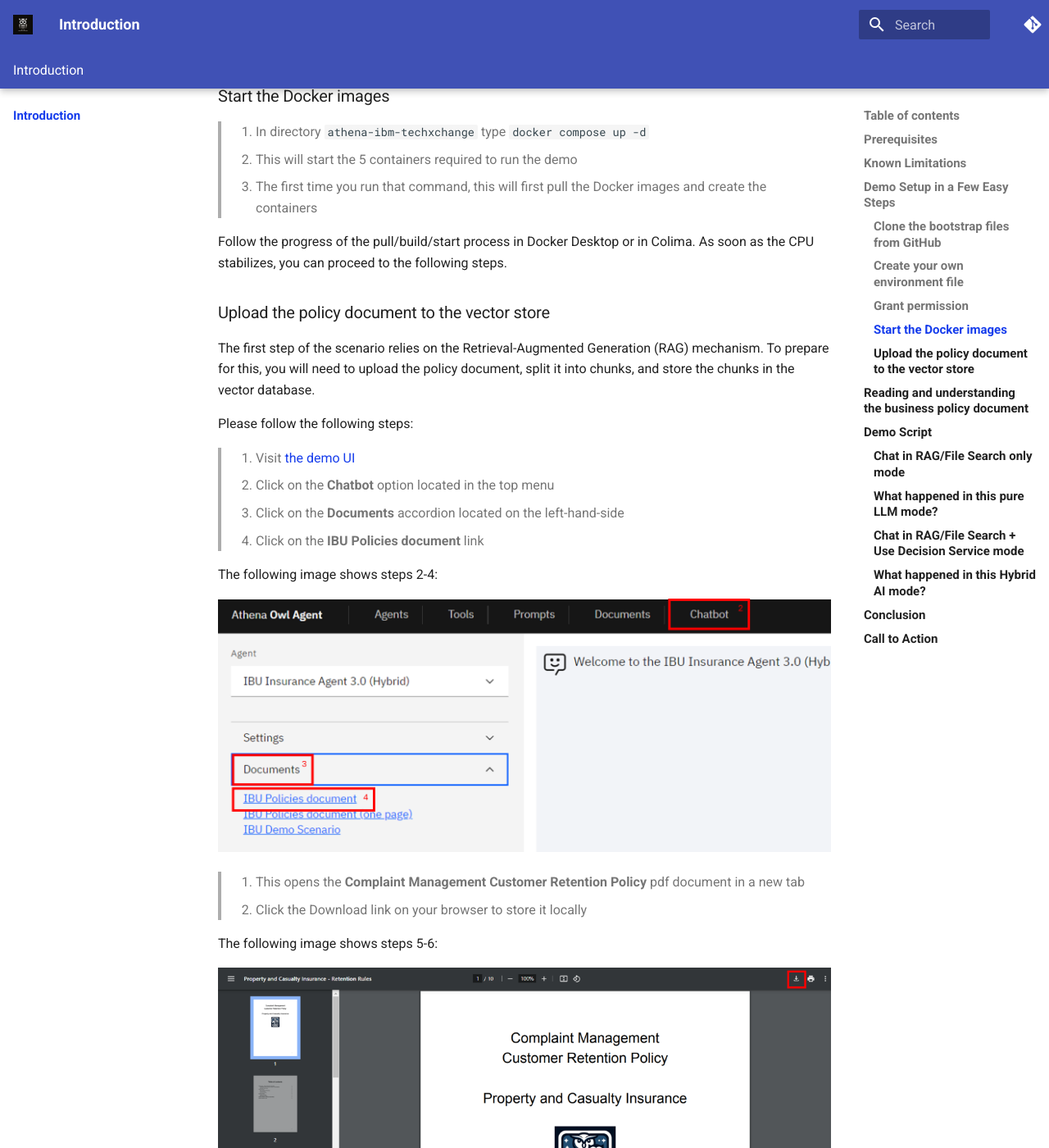
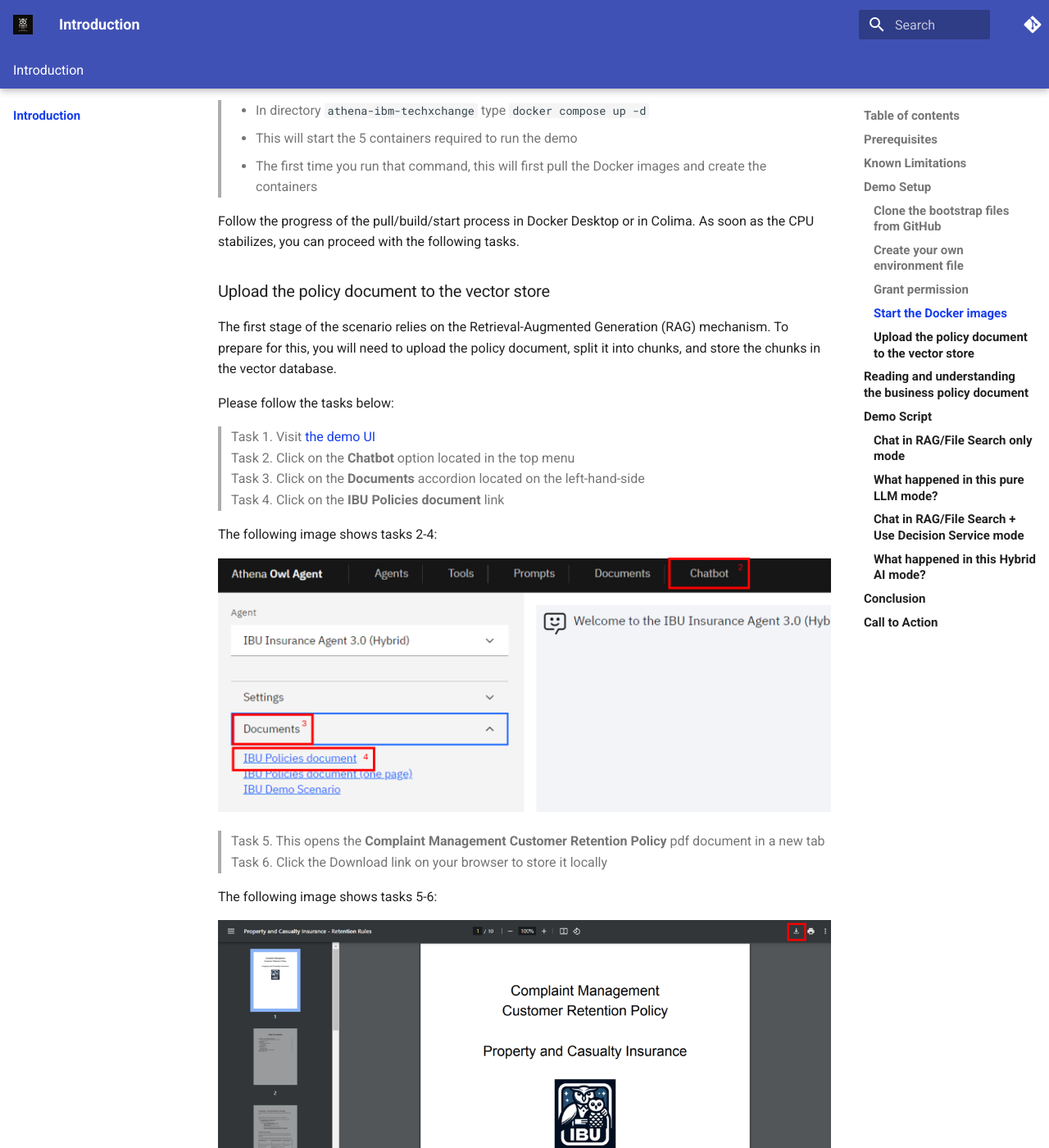
Before and after one commit to AthenaDecisionSystems/athena-ibm-techxchange, an MkDocs documentation site: the page built from docs/index.md, in a window 1280 px wide and 1400 px high, scrolled down 1904 px. Shown: the whole window at 82% size. Built offline with MkDocs 1.6.1 and Material for MkDocs 9.7.7, drawn with Linux system fonts in a browser that asks for light colours; comment, search, counter and statistics services are not loaded; some of the changed text lies outside the part shown.

Commit message:
Consistent naming of tasks and steps

```diff
--- a/docs/index.md
+++ b/docs/index.md
@@ -10,7 +10,7 @@ This demo, built on the **Athena Owl Agent Framework**, illustrates the power of
 
 1. [Prerequisites](#prerequisites)
 2. [Known Limitations](#known-limitations)
-3. [Demo Setup in a Few Easy Steps](#demo-setup-in-a-few-easy-steps)
+3. [Demo Setup](#demo-setup)
 4. [Reading and understanding the business policy document](#reading-and-understanding-the-business-policy-document)
 5. [Demo Script](#demo-script)
 6. [Conclusion](#conclusion)
@@ -38,15 +38,15 @@ Below are the prerequisites to install and run the demo:
 
 The following limitations are known and will be fixed promptly
 
-> - If you create rules in the ODM Decision Center and deploy them to the ODM Rule Execution Server, they will not show as justifications, even if they fire
-> - You'll have to manually grand read, write, and execute permissions to everyone (owner, group, and others) on the `decisions` directory
-> - Chat history is erased as soon as you leave the Chatbot page by clicking another tab
+> - If you create rules in the ODM Decision Center and deploy them to the ODM Rule Execution Server, they will execute as expected but will not show as justifications, even if they fire
+> - You'll have to manually grant read, write, and execute permissions on the `decisions` directory
+> - Chat history is erased when you leave the Chatbot page by clicking another tab
 
-## Demo Setup in a Few Easy Steps
+## Demo Setup
 
 ### Clone the bootstrap files from GitHub
 
-- Run `git clone https://github.com/AthenaDecisionSystems/athena-ibm-techxchange.git` from an empty directory.  This creates a subdirectory `athena-ibm-techxchange`
+> - Run `git clone https://github.com/AthenaDecisionSystems/athena-ibm-techxchange.git` from an empty directory.  This creates a subdirectory `athena-ibm-techxchange`
 
 ### Create your own environment file
 
@@ -69,46 +69,46 @@ IBM_WATSONX_APIKEY=
 
 ### Grant permission
 
-- In directory `athena-ibm-techxchange` type `chmod -R 777 decisions`
+> - In directory `athena-ibm-techxchange` type `chmod -R 777 decisions`
 
 ### Start the Docker images
 
-> 1. In directory `athena-ibm-techxchange` type `docker compose up -d`
-> 2. This will start the 5 containers required to run the demo
-> 3. The first time you run that command, this will first pull the Docker images and create the containers
+> - In directory `athena-ibm-techxchange` type `docker compose up -d`
+> - This will start the 5 containers required to run the demo
+> - The first time you run that command, this will first pull the Docker images and create the containers
 
-Follow the progress of the pull/build/start process in Docker Desktop or in Colima. As soon as the CPU stabilizes, you can proceed to the following steps.
+Follow the progress of the pull/build/start process in Docker Desktop or in Colima. As soon as the CPU stabilizes, you can proceed with the following tasks.
 
 ### Upload the policy document to the vector store
 
-The first step of the scenario relies on the Retrieval-Augmented Generation (RAG) mechanism. To prepare for this, you will need to upload the policy document, split it into chunks, and store the chunks in the vector database.
+The first stage of the scenario relies on the Retrieval-Augmented Generation (RAG) mechanism. To prepare for this, you will need to upload the policy document, split it into chunks, and store the chunks in the vector database.
 
-Please follow the following steps:
+Please follow the tasks below:
 
-> 1. Visit [the demo UI](http://localhost:3000/)
-> 2. Click on the **Chatbot** option located in the top menu
-> 3. Click on the **Documents** accordion located on the left-hand-side
-> 4. Click on the **IBU Policies document** link
+> Task 1. Visit [the demo UI](http://localhost:3000/)
+> Task 2. Click on the **Chatbot** option located in the top menu
+> Task 3. Click on the **Documents** accordion located on the left-hand-side
+> Task 4. Click on the **IBU Policies document** link
 
-  The following image shows steps 2-4:
+The following image shows tasks 2-4:
 
   ![Please click](./images/1-DownloadPolicyDoc.png)
 
-> 5. This opens the **Complaint Management Customer Retention Policy** pdf document in a new tab
-> 6. Click the Download link on your browser to store it locally
+> Task 5. This opens the **Complaint Management Customer Retention Policy** pdf document in a new tab
+> Task 6. Click the Download link on your browser to store it locally
 
-  The following image shows steps 5-6:
+  The following image shows tasks 5-6:
 
   ![Please click](./images/2-PolicyDocumentPDF.png)
 
-> 7. Click on the **Documents** option located in the top menu
-> 8. Click on the **Select a file to upload** link
+> Task 7. Click on the **Documents** option located in the top menu
+> Task 8. Click on the **Select a file to upload** link
 
-The following image shows steps 7-8:
+The following image shows tasks 7-8:
 
   ![Please click](./images/3-UploadDoc.png)
 
-> 9. Select the `IBUpolicies.pdf` file that you just uploaded
+> Task 9. Select the `IBUpolicies.pdf` file that you just uploaded
 
 As a result, the document is divided into chunks and stored in the vector store, making it ready for retrieval.
 
@@ -116,8 +116,8 @@ As a result, the document is divided into chunks and stored in the vector store,
 
 Check the `IBUpolicies.pdf` document. Pay special attention to the two following rules, that will be eligible in the demo scenario:
 
-- `AC-HOME-CONT-UP`. This rule stipulates that an upsell to the home policy should be proposed to customers under certain conditions
-- `AC-HOME-CONT-VOUCHER` - That rule states that the CSR should offer a voucher for additional services from an affiliate provider under certain conditions
+> - `AC-HOME-CONT-UP`. This rule stipulates that an upsell to the home policy should be proposed to customers under certain conditions
+> - `AC-HOME-CONT-VOUCHER` - That rule states that the CSR should offer a voucher for additional services from an affiliate provider under certain conditions
 
 ## Demo Script
 
@@ -129,17 +129,17 @@ Please follow the following script, as illustrated in the following image:
 
 ![Please click](./images/4-RAG.png)
 
-> 1. Visit [the demo UI](http://localhost:3000/)
-> 2. Click on the **Chatbot** option located in the top menu
-> 3. Make sure **IBU Insurance Agent 3.0 (Hybrid)** is selected in the **Agent** list on the left
-> 4. Make sure the **Settings** buttons show
+> Task 1. Visit [the demo UI](http://localhost:3000/)
+> Task 2. Click on the **Chatbot** option located in the top menu
+> Task 3. Make sure **IBU Insurance Agent 3.0 (Hybrid)** is selected in the **Agent** list on the left
+> Task 4. Make sure the **Settings** buttons show
 
 >    - **Use File Search**: **Yes**
 >    *This indicates that we are going to append the relevant chunks of the policy document to the prompt*
 >    - **Use Decision Services**: **No**
 >    *This indicates that we are going to rely on the LLM (limitted) reasoning capabilities to handle the client complaint*
 
-> 5. In the text input box, type `demo`
+> Task 5. In the text input box, type `demo`
 
 This is a shortcut for typing the following message from the Customer Service Representative:
 
@@ -164,8 +164,8 @@ This is a shortcut for typing the following message from the Customer Service Re
 
 Press the **Enter** key
 
-> 6. As a first outcome, the CSR message shows in the chat window
-> 7. As a second outsome, the chatbot response shows in the chat window
+> Task 6. As a first outcome, the CSR message shows in the chat window
+> Task 7. As a second outcome, the chatbot response shows in the chat window
 
 Below is the output we are getting. LLM do not behave deterministically so you might have something rather different:
 
@@ -218,7 +218,7 @@ This illustrates two major drawbacks when using LLMs to reason:
 
 In this second scenario of the demo, we rely on a hybrid combination of LLM and rule-based decision automation.
 
-Please follow the steps as in section [Chat in RAG/File Search only mode](#chat-in-ragfile-search-only-mode) but this time, make sure the **Settings** buttons show:
+Please follow the tasks from section [Chat in RAG/File Search only mode](#chat-in-ragfile-search-only-mode) but this time, make sure the **Settings** buttons show:
 
 >   - **Use File Search**: **Yes**
 >   *This indicates that we are going to append the relevant chunks of the policy document to the prompt*
@@ -270,7 +270,7 @@ Here the chatbot did not call a Decision Service, but rather found the appropria
 
 ### What happened in this Hybrid AI mode?
 
-That second step demonstrated that delegating the complex decision to a rule-based Decision Service gives the right answer.
+That second stage demonstrated that delegating the complex decision to a rule-based Decision Service gives the right answer.
 
 ## Conclusion
 
```
